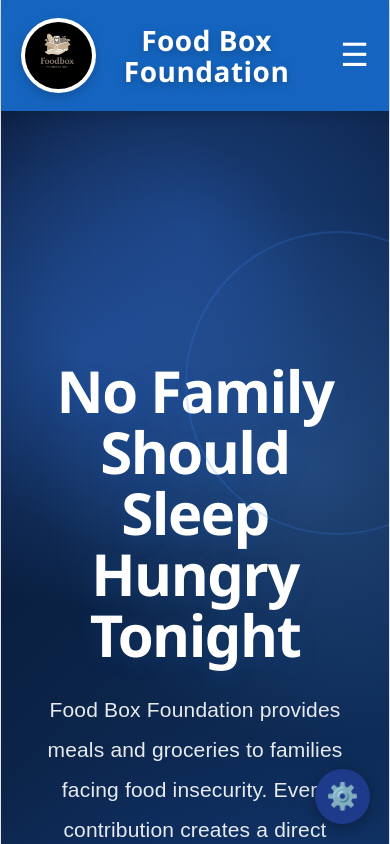
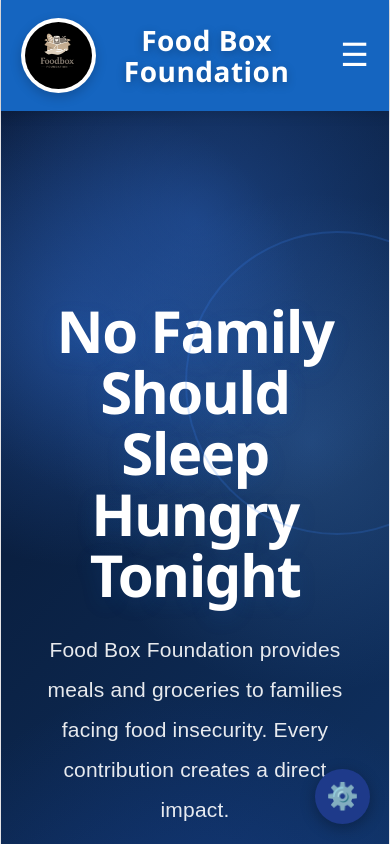
Before and after one commit to paranthaaloo52-boop/foodbox-foundation, a React (Vite) app: page / in a window 390 px wide. Shown: the top 844 px of the page. Built offline with nearby package versions, Linux system fonts and the light colour scheme; no server answers; the database is empty.

Commit message:
fix hero spacing

```diff
--- a/src/App.css
+++ b/src/App.css
@@ -981,9 +981,9 @@
 @media (max-width: 768px) {
 
   .hero {
-    padding-top: 150px;
-    padding-bottom: 110px;
-  }
+  padding-top: 90px;
+  padding-bottom: 70px;
+}
 
   .hero h1 {
   font-size: 58px;
```
